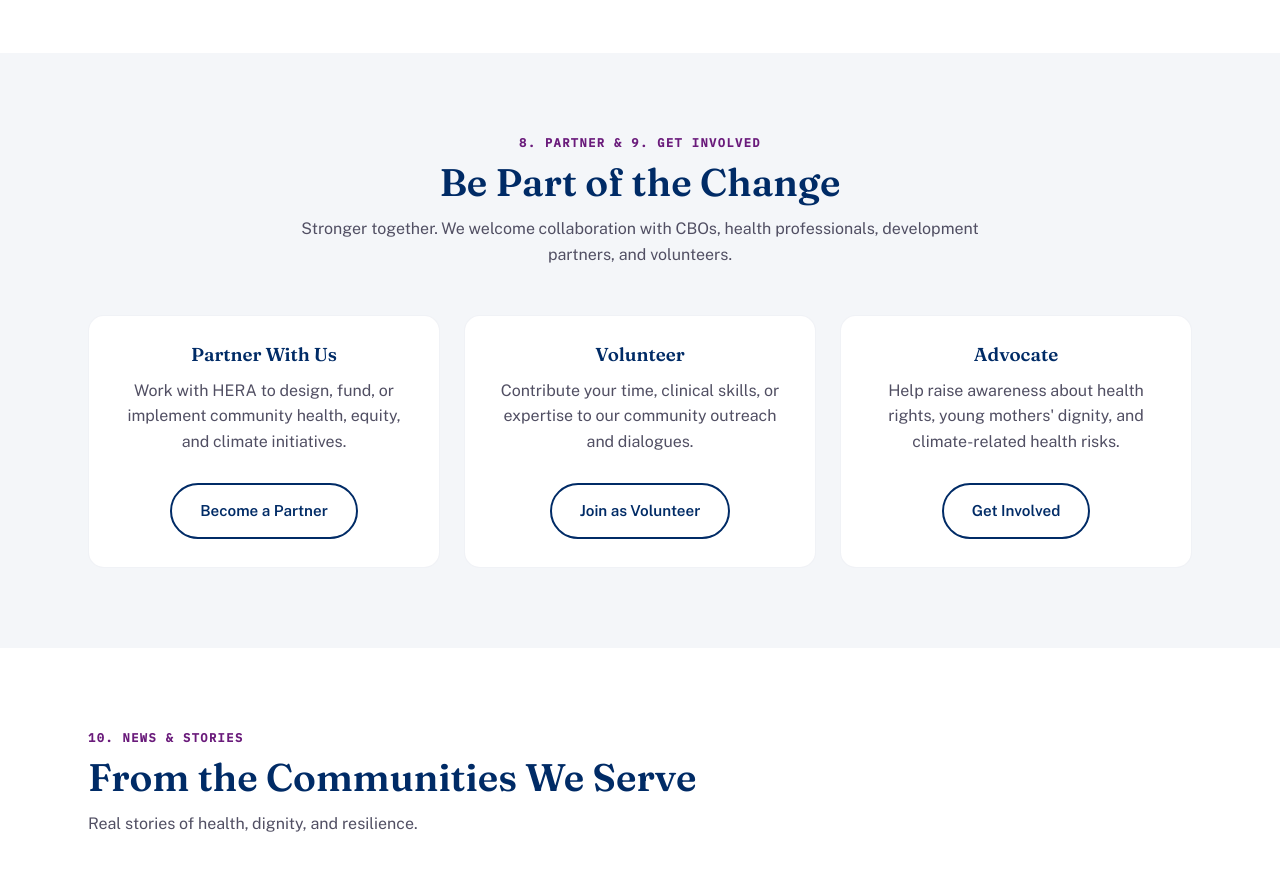
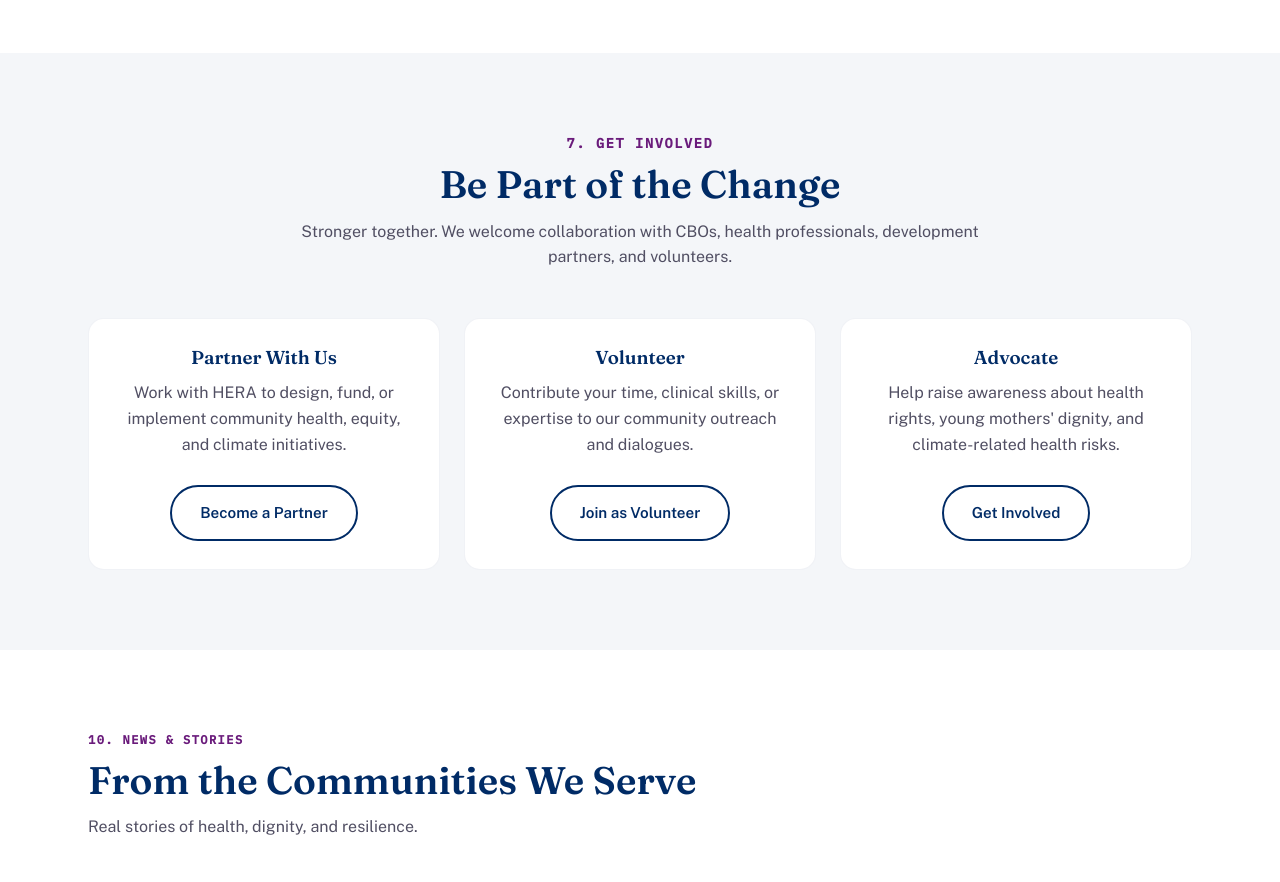
Before and after one commit to Miss-Mi-alt/HERA-Initiative, a plain HTML site: page index.html in a window 1280 px wide. Shown: the part 4800-5682 px from the top of the page. Drawn offline with nearby package versions, Linux system fonts and the light colour scheme.

Commit message:
Update index.html

```diff
--- a/index.html
+++ b/index.html
@@ -584,11 +584,11 @@
   </div>
 </section>
 
-<!-- 8. PARTNERSHIPS & 9. GET INVOLVED -->
+<!-- 7. GET INVOLVED -->
 <section id="get-involved" class="section bg-light">
   <div class="container">
     <div class="sec-head center">
-      <span class="eyebrow">8. Partner & 9. Get Involved</span>
+      <span class="eyebrow" style="font-weight: bold; font-size: 0.85rem;">7. Get Involved</span>
       <h2>Be Part of the Change</h2>
       <p>Stronger together. We welcome collaboration with CBOs, health professionals, development partners, and volunteers.</p>
     </div>
```
